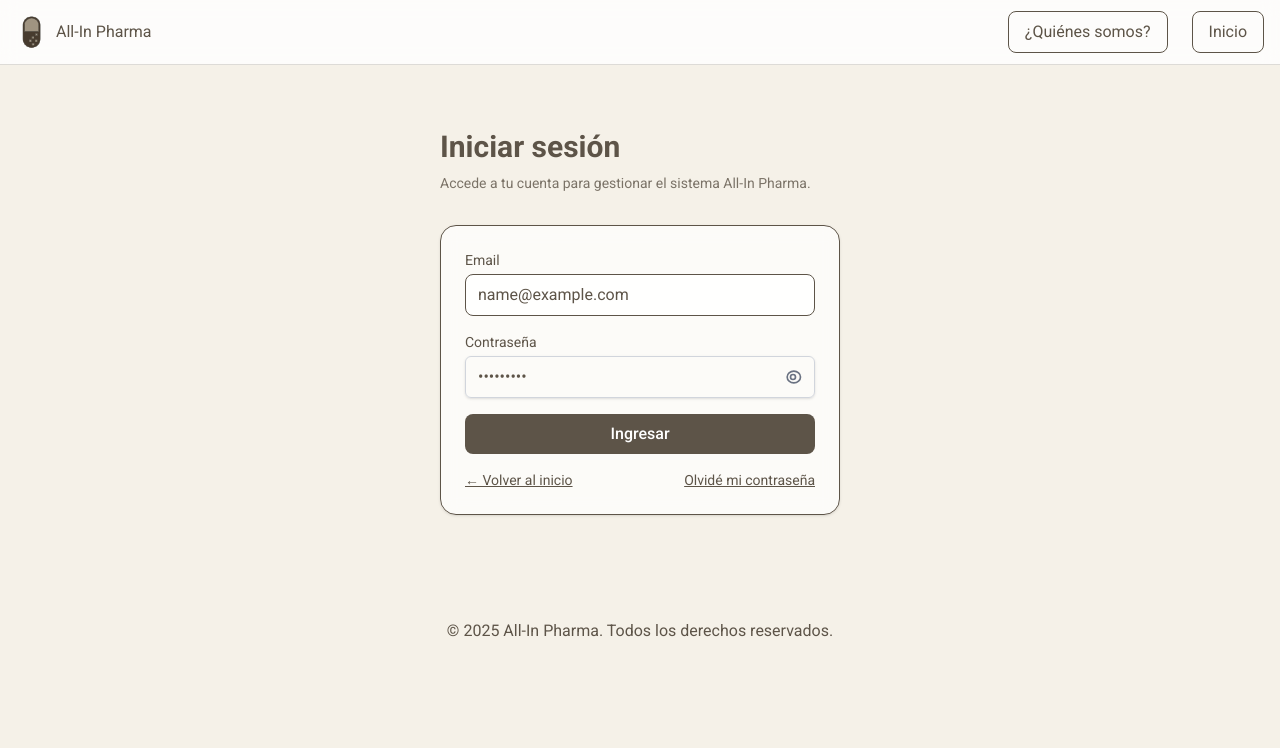
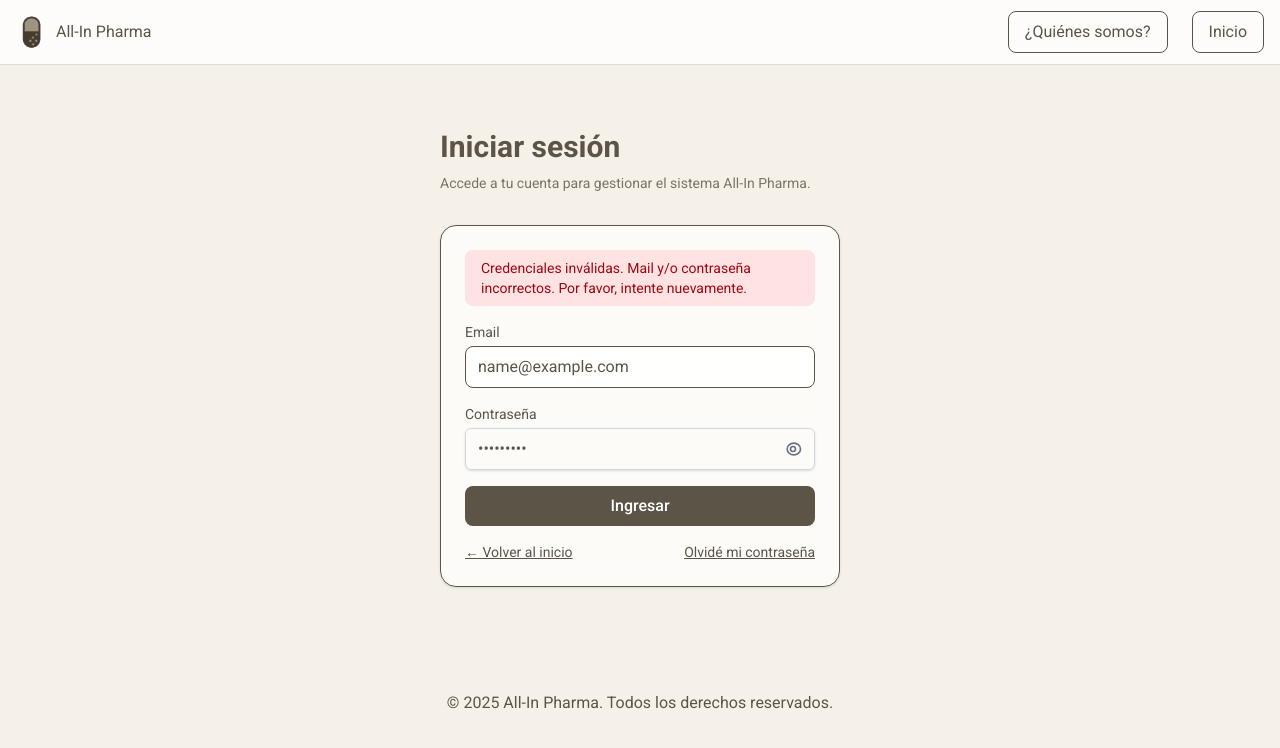
Before and after one commit to SofwareAllinPharma/ProyectoAll-InPharma, a React (Vite) app in the folder frontend/: page /auth/login in a window 1280 px wide. Both pictures are taken after typing "name@example.com", "Sample123" into the empty fields and a click on the button "Ingresar". Shown: the top 748 px of the page. Built offline with nearby package versions, Linux system fonts and the light colour scheme; no server answers.

Commit message:
ft: warning credenciales invalidas como recuadrito

```diff
--- a/frontend/src/features/auth/pages/Login.tsx
+++ b/frontend/src/features/auth/pages/Login.tsx
@@ -8,6 +8,7 @@ export default function Login() {
   const { login, loading } = useAuth();
   const [mail, setMail] = useState('');
   const [password, setPassword] = useState('');
+  const [alert, setAlert] = useState<{ type: string; msg: string } | null>(null);
 
   const onSubmit = async (e: React.FormEvent<HTMLFormElement>) => {
     e.preventDefault();
@@ -15,7 +16,7 @@ export default function Login() {
       await login(mail, password);
       navigate('/perfiles', { replace: true });
     } catch {
-      alert('Credenciales inválidas');
+      setAlert({ type: 'danger', msg: 'Credenciales inválidas. Mail y/o contraseña incorrectos. Por favor, intente nuevamente.' });
     }
   };
 
@@ -31,6 +32,17 @@ export default function Login() {
           className="rounded-2xl border border-[#5d5448] bg-white/70 backdrop-blur p-6 shadow-sm"
           onSubmit={onSubmit}
         >
+          {alert && (
+            <div className={`mb-4 rounded-lg px-4 py-2 text-sm ${
+              alert.type === 'success'
+                ? 'bg-green-100 text-green-800'
+                : alert.type === 'danger'
+                ? 'bg-red-100 text-red-800'
+                : 'bg-yellow-100 text-yellow-800'
+            }`}>
+              {alert.msg}
+            </div>
+          )}
           <label className="block text-sm mb-1" htmlFor="email">
             Email
           </label>
@@ -39,7 +51,7 @@ export default function Login() {
             type="email"
             required
             value={mail}
-            onChange={(e) => setMail(e.target.value)}
+            onChange={(e) => { setMail(e.target.value); if (alert) setAlert(null); }}
             className="w-full rounded-lg border border-[#5d5448] bg-white/80 px-3 py-2 mb-4 outline-none focus:ring-2 focus:ring-[#5d5448]/30"
             placeholder="tu@email.com"
           />
@@ -50,7 +62,7 @@ export default function Login() {
             label="Contraseña"
             required
             value={password}
-            onChange={(e) => setPassword(e.target.value)}
+            onChange={(e) => { setPassword(e.target.value); if (alert) setAlert(null); }}
             placeholder="••••••••"
           />
 
```
Also changed, not shown: 2 other files (tests, documents, lock files or other folders).
